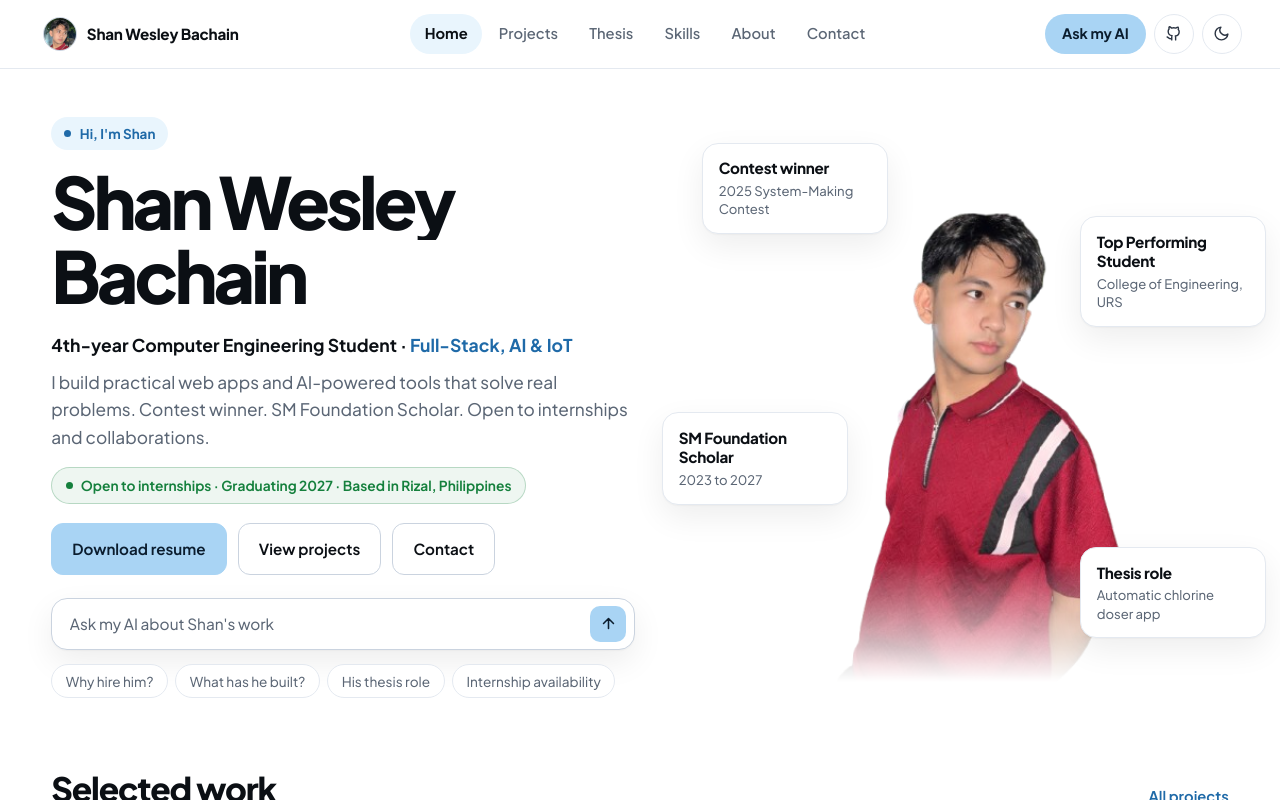
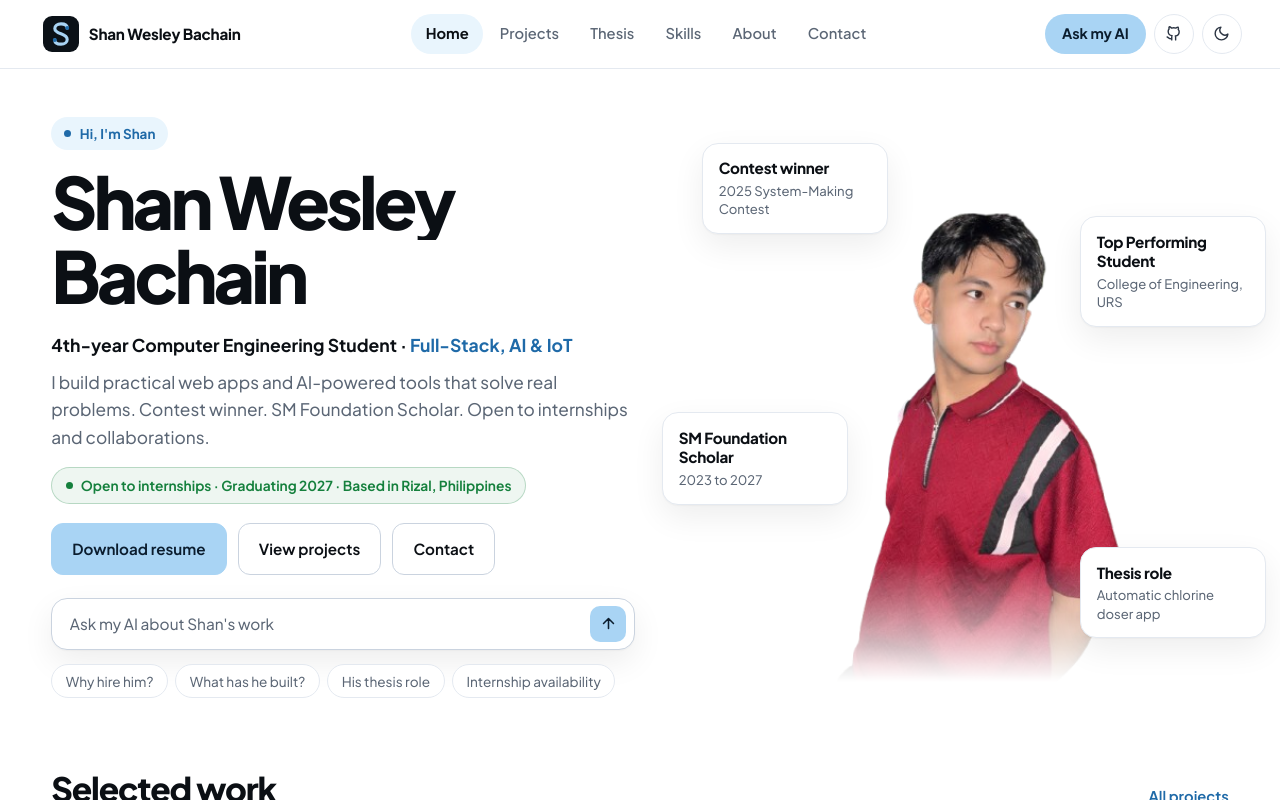
Before and after one commit to shanxwesley/swbportfolio, a website: page index.html in a window 1280 px wide. Drawn offline with Linux system fonts and the light colour scheme.

Commit message:
Update header to use logo instead of avatar
Replaced avatar image with logo in the header.

```diff
--- a/index.html
+++ b/index.html
@@ -39,7 +39,7 @@
 <header class="site-nav">
   <div class="nav-inner">
     <button type="button" class="brand" data-view="portfolio" data-panel="home" aria-label="Shan Wesley Bachain, back to home">
-      <img class="avatar" src="avatar.jpg" width="34" height="34" alt="">
+      <img class="logo" src="assets/logo.svg" width="36" height="36" alt="">
       <span class="name">Shan Wesley Bachain</span>
     </button>
 
```
